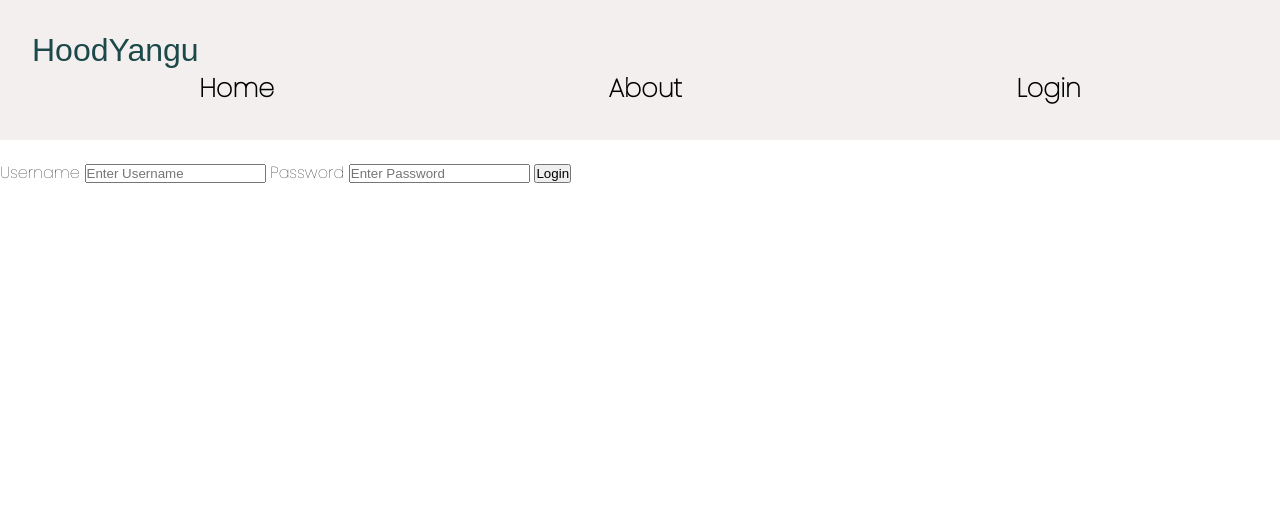
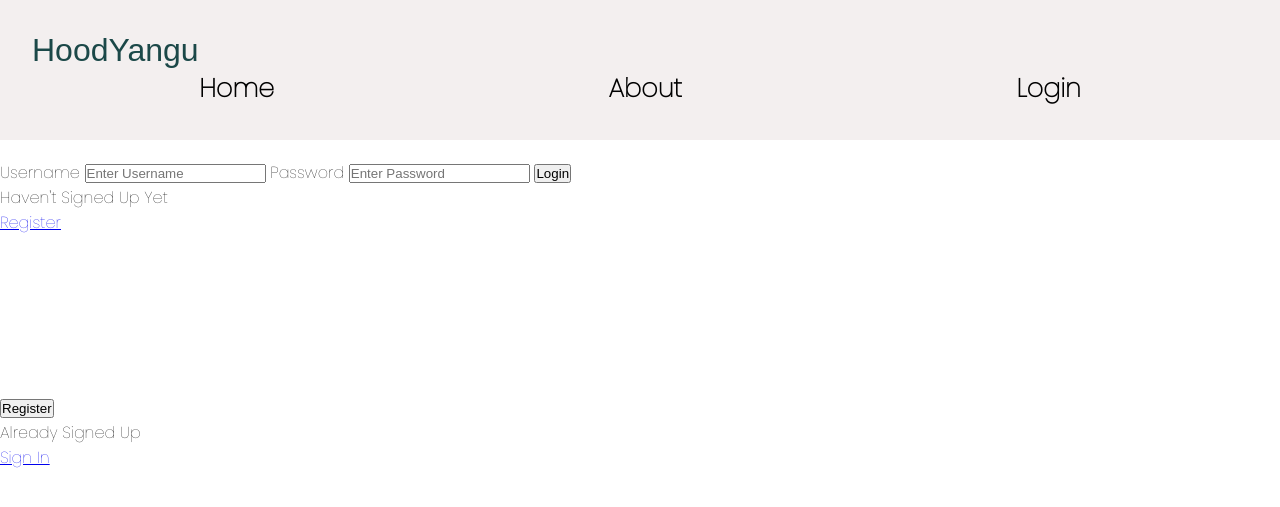
Before and after one commit to Manasseh-Kinyua/HOODSTATUS, a Django app: page /login/ in a window 1280 px wide. Shown: the top 507 px of the page. Run offline with Django 4.2, Linux system fonts and the light colour scheme; some web fonts are replaced.

Commit message:
add the register template

```diff
--- a/hood/templates/hood/login_register.html
+++ b/hood/templates/hood/login_register.html
@@ -13,5 +13,18 @@
 
         <input type="submit" value="Login">
     </form>
+    <p>Haven't Signed Up Yet</p>
+    <a href="{% url 'register' %}">Register</a>
+</div>
+
+<div style="padding-top: 10rem;">
+    <form action="" method="POST">
+        {% csrf_token %}
+
+
+        <input type="submit" value="Register">
+    </form>
+    <p>Already Signed Up </p>
+    <a href="{% url 'login' %}">Sign In</a>
 </div>
 {% endblock %}
--- a/hood/urls.py
+++ b/hood/urls.py
@@ -6,6 +6,7 @@ from django.conf.urls.static import static
 urlpatterns = [
     path('login/', views.loginpage, name = 'login'),
     path('logout/', views.logoutUser, name = 'logout'),
+    path('register', views.registerUser, name = 'register'),
     path('', views.index, name = 'index'),
     path('hoods/', views.hoods, name = 'hoods'),
     path('hood/<str:pk>/', views.hood, name = 'hood'),
--- a/hood/views.py
+++ b/hood/views.py
@@ -8,6 +8,7 @@ from django.contrib.auth.decorators import login_required
 
 # Create your views here.
 def loginpage(request):
+    page = 'login'
     if request.method == 'POST':
         username = request.POST.get('username')
         password = request.POST.get('password')
@@ -23,12 +24,17 @@ def loginpage(request):
 
         else:
             messages.error(request, 'Username or Password does not exist')
-    context = {}
+    context = {
+        "page": page
+    }
     return render(request, 'hood/login_register.html', context)
 
 def logoutUser(request):
     logout(request)
     return redirect('index')
+
+def registerUser(request):
+    return render(request, 'hood/login_register.html')
 
 def index(request):
     context = {}
```
